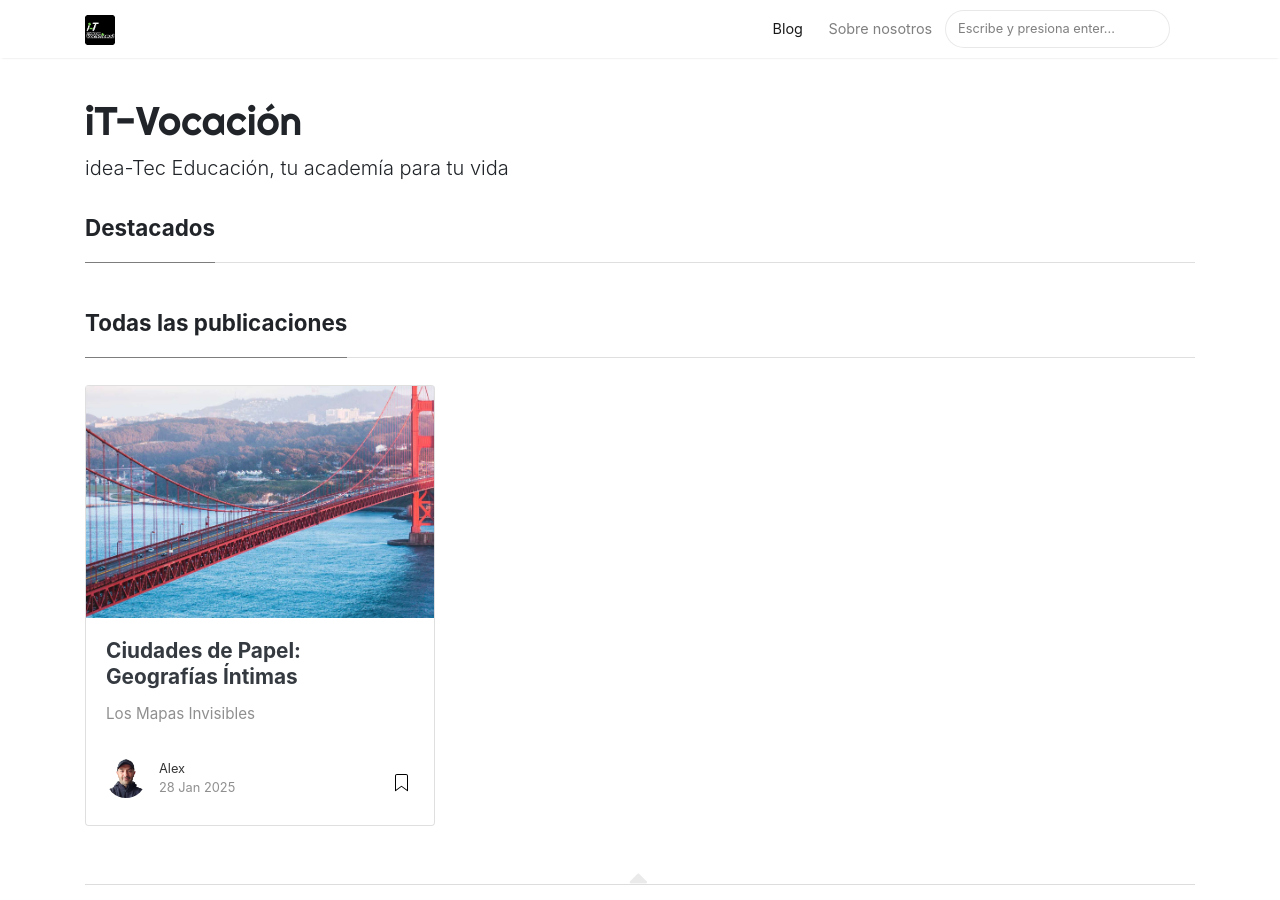
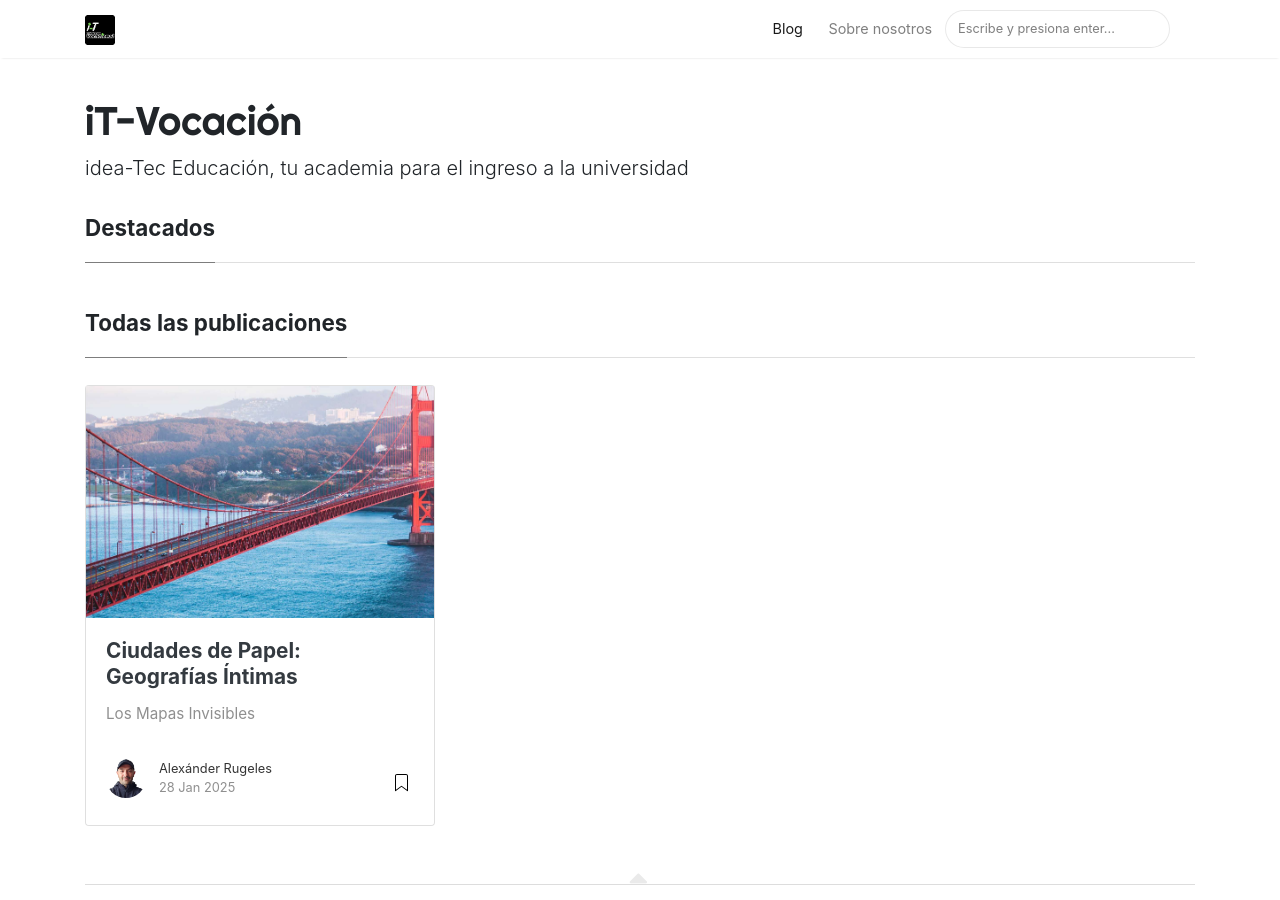
Before and after one commit to idea-tec-dev/it-vocacional-web, a Jekyll site: the page built from index.html, in a window 1280 px wide and 900 px high. Built offline with Jekyll 4.4.1, drawn with Linux system fonts in a browser that asks for light colours; nearby versions of some CDN libraries; the list of posts is cut into pages by our own code.

Commit message:
feat: post update

```diff
--- a/_config.yml
+++ b/_config.yml
@@ -1,7 +1,7 @@
 # Site
 name: "iT-Vocación"
 title: "iT-Vocación"
-description: "idea-Tec Educación, tu academía para tu vida"
+description: "idea-Tec Educación, tu academia para el ingreso a la universidad"
 logo: "assets/images/logo.png"
 favicon: "assets/images/logo.png"
 baseurl: /
@@ -14,8 +14,8 @@ permalink: /:title/
 # Authors
 authors:
   alex:
-    name: Alexander Rugeles
-    display_name: Alex
+    name: Alexánder Rugeles
+    display_name: Alexánder Rugeles
     avatar: "assets/images/alex.png"
     #gravatar: e56154546cf4be74e393c62d1ae9f9d4
     #email: wowthemesnet@gmail.com
```
